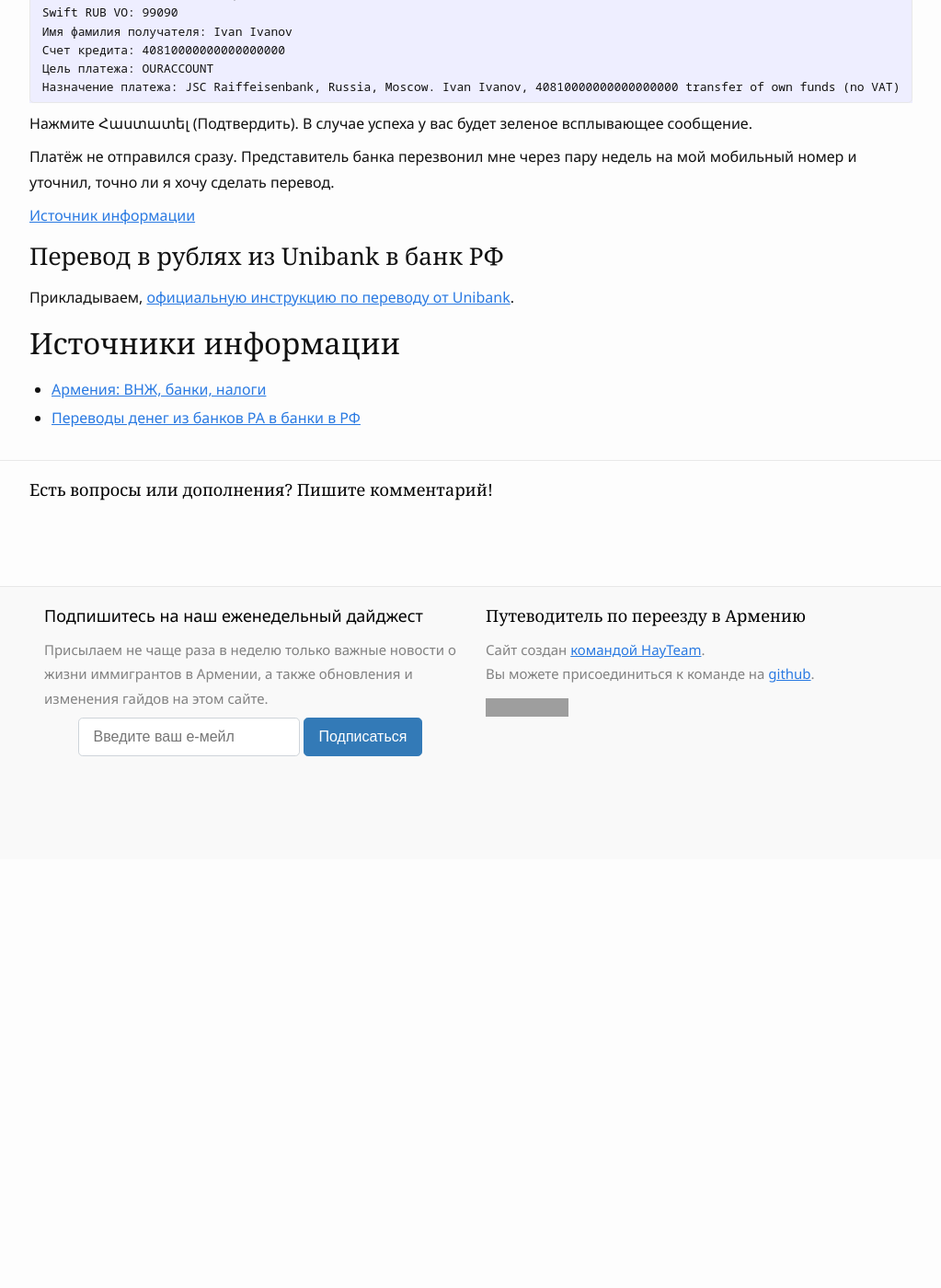
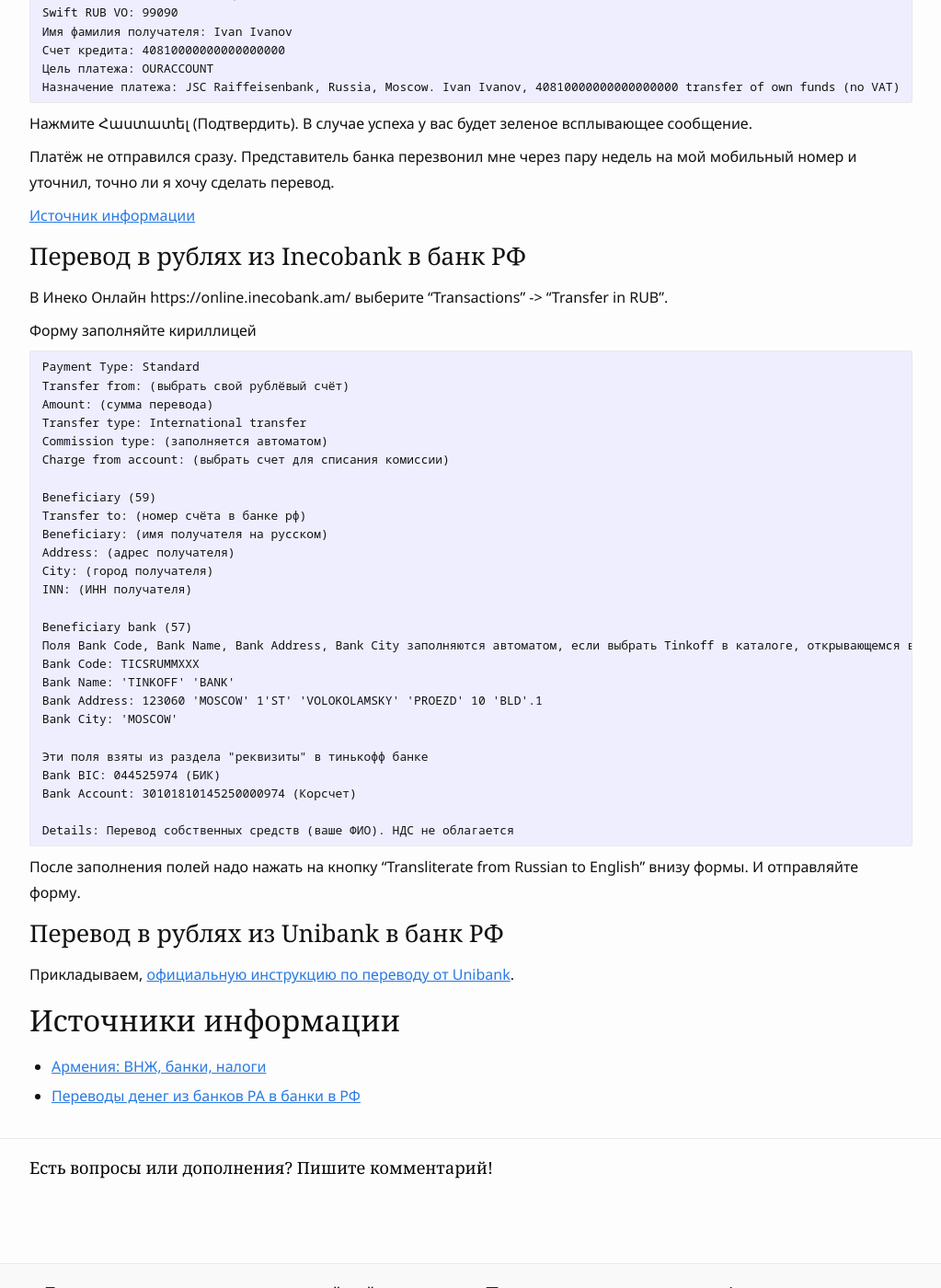
Before and after one commit to haywiki/haywiki.github.io, a Jekyll site: the page built from money/bank-transfer-am-ru.md, in a window 1280 px wide and 1400 px high, scrolled down 3226 px. Shown: the whole window at 92% size, without its empty margins (128-1151 px from the left). Built offline with Jekyll 4.4.1, drawn with Linux system fonts in a browser that asks for light colours; nearby versions of some CDN libraries; a script that is not in the unit is left out; before the commit the page ends 4160 px from its top, so only the background shows below that; some of the changed text lies outside the part shown; grey boxes are pictures that could not be loaded.

Commit message:
перевод инекобанк в рф

````diff
--- a/money/bank-transfer-am-ru.md
+++ b/money/bank-transfer-am-ru.md
@@ -128,6 +128,43 @@
 
 [Источник информации](https://t.me/am_banking_and_relocation_chat/16422?thread=16207)
 
+### Перевод в рублях из Inecobank в банк РФ
+
+В Инеко Онлайн https://online.inecobank.am/ выберите "Transactions" -> "Transfer in RUB".
+
+Форму заполняйте кириллицей
+
+```
+Payment Type: Standard
+Transfer from: (выбрать свой рублёвый счёт)
+Amount: (сумма перевода)
+Transfer type: International transfer
+Commission type: (заполняется автоматом)
+Charge from account: (выбрать счет для списания комиссии)
+
+Beneficiary (59)
+Transfer to: (номер счёта в банке рф)
+Beneficiary: (имя получателя на русском)
+Address: (адрес получателя)
+City: (город получателя)
+INN: (ИНН получателя)
+
+Beneficiary bank (57)
+Поля Bank Code, Bank Name, Bank Address, Bank City заполняются автоматом, если выбрать Tinkoff в каталоге, открывающемся в Bank Code
+Bank Code: TICSRUMMXXX
+Bank Name: 'TINKOFF' 'BANK'
+Bank Address: 123060 'MOSCOW' 1'ST' 'VOLOKOLAMSKY' 'PROEZD' 10 'BLD'.1
+Bank City: 'MOSCOW'
+
+Эти поля взяты из раздела "реквизиты" в тинькофф банке
+Bank BIC: 044525974 (БИК)
+Bank Account: 30101810145250000974 (Корсчет)
+
+Details: Перевод собственных средств (ваше ФИО). НДС не облагается
+```
+
+После заполнения полей надо нажать на кнопку "Transliterate from Russian to English" внизу формы. И отправляйте форму.
+
 ### Перевод в рублях из Unibank в банк РФ
 
 Прикладываем, [официальную инструкцию по переводу от Unibank](/assets/money/am-ru-unibank-example.pdf).
````
